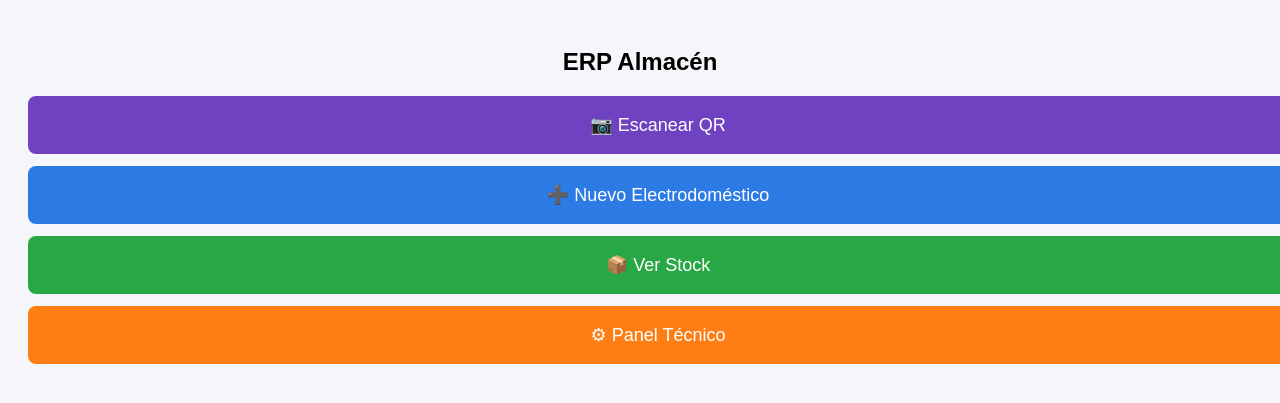
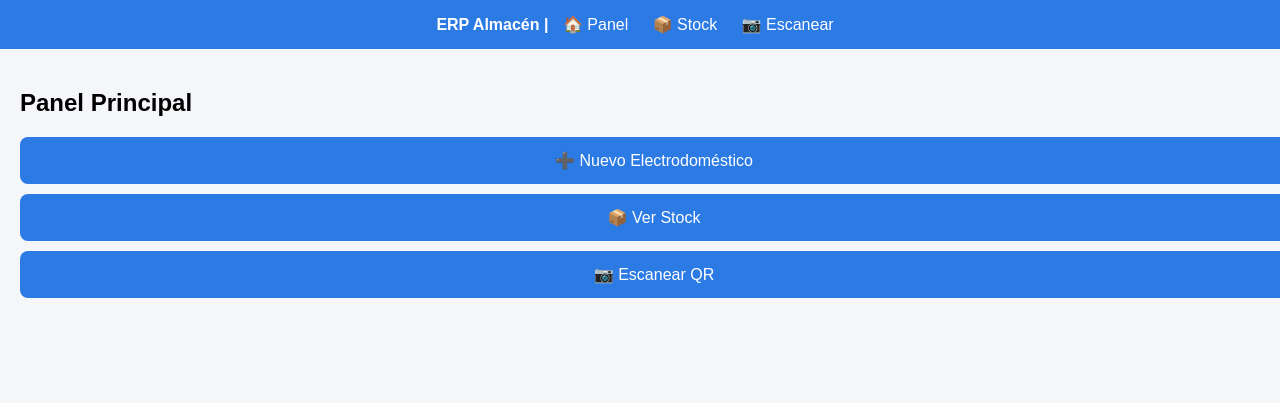
Before and after one commit to Multiservicios-Borgil/erp-almacen, a FastAPI app: template app/templates/panel.html in a window 1280 px wide. Shown: the top 403 px of the page. Run offline with FastAPI, Linux system fonts and the light colour scheme; the template is opened without the code that fills it, so the values that code supplies are empty; parts of the project's set-up code (start-up, migrations or seed data) failed here and were passed over.

Commit message:
Añadida navegación global con plantilla base

```diff
--- /dev/null
+++ b/app/templates/base.html
@@ -0,0 +1,57 @@
+<!DOCTYPE html>
+<html>
+<head>
+    <meta name="viewport" content="width=device-width, initial-scale=1">
+    <title>{% block title %}ERP{% endblock %}</title>
+    <style>
+        body { font-family: Arial; margin:0; background:#f4f6f9; }
+
+        .navbar {
+            background:#2c7be5;
+            padding:15px;
+            color:white;
+            text-align:center;
+            font-weight:bold;
+        }
+
+        .navbar a {
+            color:white;
+            text-decoration:none;
+            margin:0 10px;
+            font-weight:normal;
+        }
+
+        .container {
+            padding:20px;
+        }
+
+        .btn {
+            display:block;
+            width:100%;
+            padding:14px;
+            margin:10px 0;
+            text-align:center;
+            background:#2c7be5;
+            color:white;
+            text-decoration:none;
+            border-radius:8px;
+            border:none;
+            font-size:16px;
+        }
+    </style>
+</head>
+<body>
+
+<div class="navbar">
+    ERP Almacén |
+    <a href="/panel">🏠 Panel</a>
+    <a href="/stock_view">📦 Stock</a>
+    <a href="/scan">📷 Escanear</a>
+</div>
+
+<div class="container">
+    {% block content %}{% endblock %}
+</div>
+
+</body>
+</html>
--- a/app/templates/panel.html
+++ b/app/templates/panel.html
@@ -1,36 +1,12 @@
-<!DOCTYPE html>
-<html>
-<head>
-    <title>ERP Almacén</title>
-    <meta name="viewport" content="width=device-width, initial-scale=1">
-    <style>
-        body { font-family: Arial; padding:20px; background:#f4f6f9; }
-        h2 { text-align:center; }
-        .btn {
-            display:block;
-            width:100%;
-            padding:18px;
-            margin:12px 0;
-            font-size:18px;
-            text-align:center;
-            background:#2c7be5;
-            color:white;
-            text-decoration:none;
-            border-radius:8px;
-        }
-        .btn.green { background:#28a745; }
-        .btn.orange { background:#fd7e14; }
-    </style>
-</head>
-<body>
+{% extends "base.html" %}
 
-<h2>ERP Almacén</h2>
-<a href="/scan" class="btn" style="background:#6f42c1;">
-📷 Escanear QR
-</a>
+{% block title %}Panel{% endblock %}
+
+{% block content %}
+<h2>Panel Principal</h2>
+
 <a href="/nuevo" class="btn">➕ Nuevo Electrodoméstico</a>
-<a href="/stock_view" class="btn green">📦 Ver Stock</a>
-<a href="/docs" class="btn orange">⚙ Panel Técnico</a>
+<a href="/stock_view" class="btn">📦 Ver Stock</a>
+<a href="/scan" class="btn">📷 Escanear QR</a>
 
-</body>
-</html>
+{% endblock %}
```
Also changed, not shown: app/templates/item.html (+8 -48 lines), app/templates/stock.html (+6 -49 lines).
